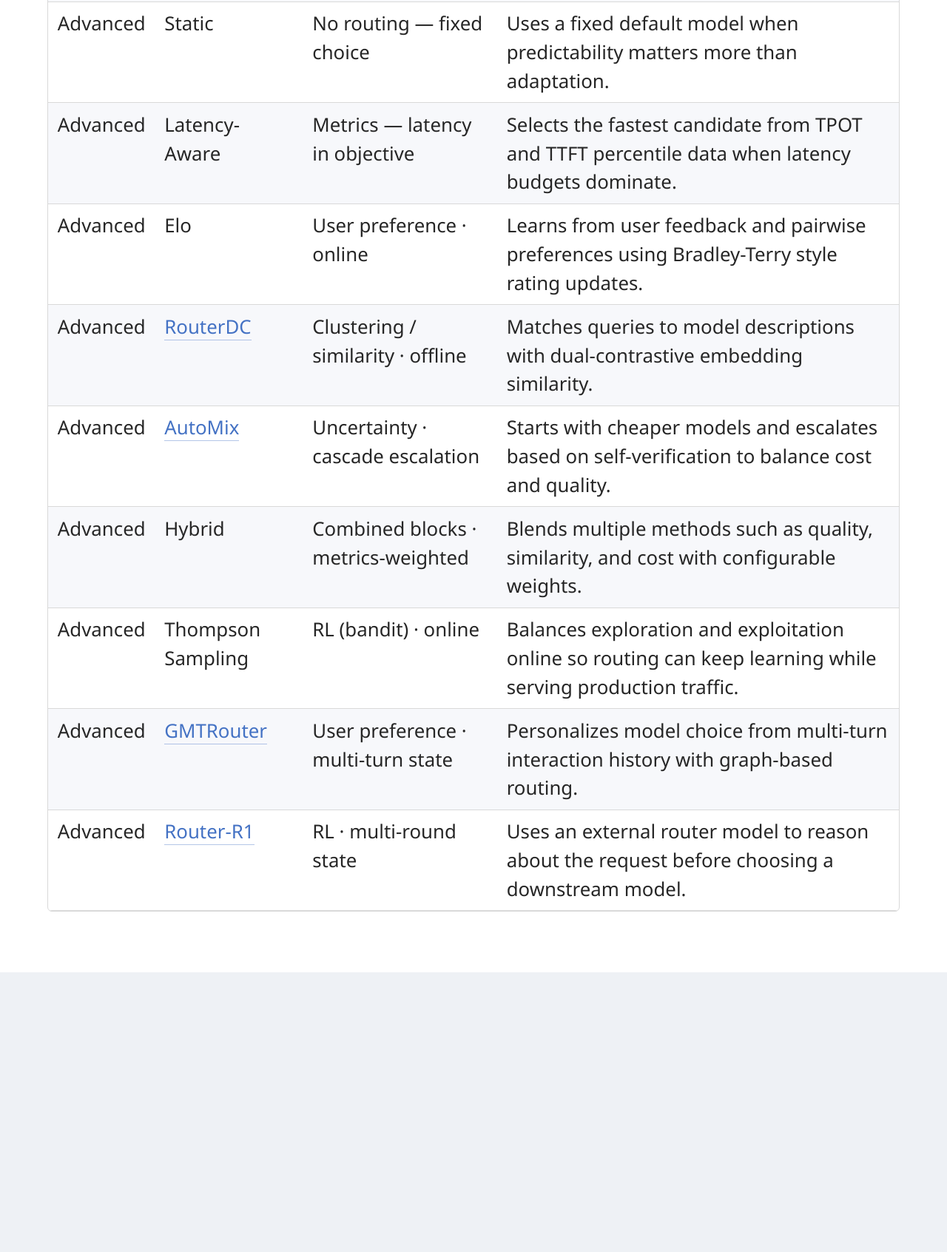
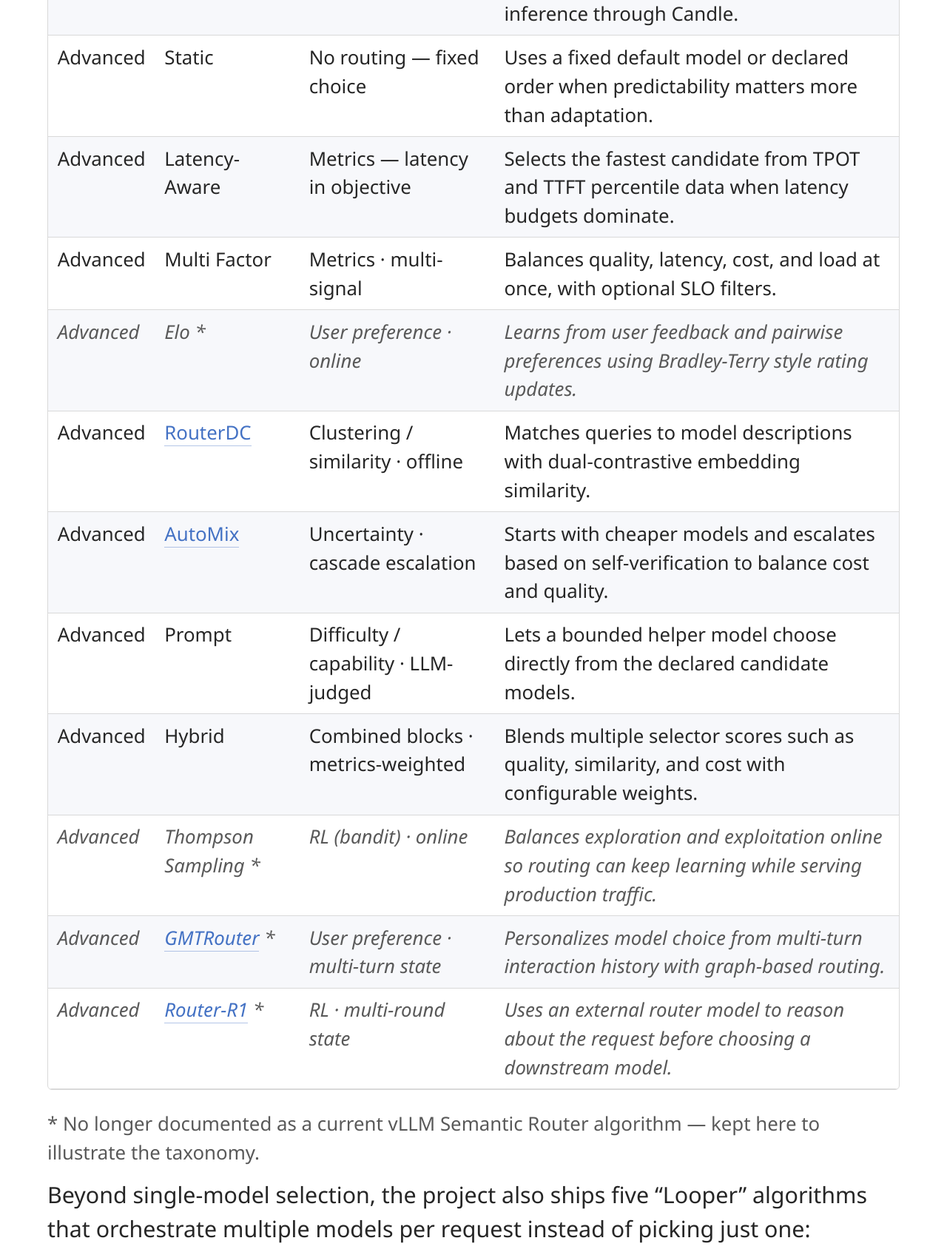
Before and after one commit to tedkyi/llm_routing, a plain HTML site: page vllm-semantic-router.html in a window 1280 px wide. Shown: the part 2332-4024 px from the top of the page at 74% size. Before the commit the page ends 3646 px from the top, so only its background shows below. Drawn offline with Linux system fonts and the light colour scheme.

Commit message:
Update list of vLLM algorithms and add a couple links

```diff
--- a/assets/style.css
+++ b/assets/style.css
@@ -405,6 +405,20 @@ tbody tr:nth-child(even) {
   background: #f7f8fb;
 }
 
+tr.deprecated {
+  font-style: italic;
+}
+
+tr.deprecated td {
+  color: var(--muted);
+}
+
+.table-footnote {
+  font-size: 0.85em;
+  color: var(--muted);
+  margin: 0.6rem 0 1.6rem;
+}
+
 .timeline-callout {
   font-size: 0.85em;
   color: var(--muted);
--- a/vllm-semantic-router.html
+++ b/vllm-semantic-router.html
@@ -76,7 +76,7 @@
 
 <hr class="section-divider">
 
-<p>By mid-2026 the project supports 11+ selection algorithms, from simple nearest-neighbor voting to online learning methods like Thompson sampling &mdash; illustrating how much the decision-algorithm menu from earlier in this talk has grown in practice.</p>
+<p>As of mid-2026 the project documents 11 current selection algorithms, from simple nearest-neighbor voting to live metrics-blending &mdash; illustrating how much the decision-algorithm menu from earlier in this talk has grown in practice. A few earlier proposals (marked below) didn&rsquo;t make it into the shipped algorithm set, but are kept here since they still map cleanly onto that taxonomy.</p>
 
 <div class="table-wrap">
 <table>
@@ -88,15 +88,35 @@
     <tr><td>ML-based</td><td>KMeans</td><td>Clustering &middot; new models cheap</td><td>Clusters requests and assigns models based on cluster-level quality and efficiency patterns.</td></tr>
     <tr><td>ML-based</td><td>SVM</td><td>Difficulty classifier &middot; offline</td><td>Learns nonlinear decision boundaries between model preferences using an RBF classifier.</td></tr>
     <tr><td>ML-based</td><td>MLP</td><td>Difficulty classifier &middot; offline</td><td>Uses a neural router to predict the best model from embeddings, with efficient inference through Candle.</td></tr>
-    <tr><td>Advanced</td><td>Static</td><td>No routing &mdash; fixed choice</td><td>Uses a fixed default model when predictability matters more than adaptation.</td></tr>
+    <tr><td>Advanced</td><td>Static</td><td>No routing &mdash; fixed choice</td><td>Uses a fixed default model or declared order when predictability matters more than adaptation.</td></tr>
     <tr><td>Advanced</td><td>Latency-Aware</td><td>Metrics &mdash; latency in objective</td><td>Selects the fastest candidate from TPOT and TTFT percentile data when latency budgets dominate.</td></tr>
-    <tr><td>Advanced</td><td>Elo</td><td>User preference &middot; online</td><td>Learns from user feedback and pairwise preferences using Bradley-Terry style rating updates.</td></tr>
+    <tr><td>Advanced</td><td>Multi Factor</td><td>Metrics &middot; multi-signal</td><td>Balances quality, latency, cost, and load at once, with optional SLO filters.</td></tr>
+    <tr class="deprecated"><td>Advanced</td><td>Elo *</td><td>User preference &middot; online</td><td>Learns from user feedback and pairwise preferences using Bradley-Terry style rating updates.</td></tr>
     <tr><td>Advanced</td><td><a href="https://arxiv.org/abs/2409.19886" target="_blank" rel="noopener">RouterDC</a></td><td>Clustering / similarity &middot; offline</td><td>Matches queries to model descriptions with dual-contrastive embedding similarity.</td></tr>
     <tr><td>Advanced</td><td><a href="https://arxiv.org/abs/2310.12963" target="_blank" rel="noopener">AutoMix</a></td><td>Uncertainty &middot; cascade escalation</td><td>Starts with cheaper models and escalates based on self-verification to balance cost and quality.</td></tr>
-    <tr><td>Advanced</td><td>Hybrid</td><td>Combined blocks &middot; metrics-weighted</td><td>Blends multiple methods such as quality, similarity, and cost with configurable weights.</td></tr>
-    <tr><td>Advanced</td><td>Thompson Sampling</td><td>RL (bandit) &middot; online</td><td>Balances exploration and exploitation online so routing can keep learning while serving production traffic.</td></tr>
-    <tr><td>Advanced</td><td><a href="https://arxiv.org/abs/2511.08590" target="_blank" rel="noopener">GMTRouter</a></td><td>User preference &middot; multi-turn state</td><td>Personalizes model choice from multi-turn interaction history with graph-based routing.</td></tr>
-    <tr><td>Advanced</td><td><a href="https://arxiv.org/abs/2506.09033" target="_blank" rel="noopener">Router-R1</a></td><td>RL &middot; multi-round state</td><td>Uses an external router model to reason about the request before choosing a downstream model.</td></tr>
+    <tr><td>Advanced</td><td>Prompt</td><td>Difficulty / capability &middot; LLM-judged</td><td>Lets a bounded helper model choose directly from the declared candidate models.</td></tr>
+    <tr><td>Advanced</td><td>Hybrid</td><td>Combined blocks &middot; metrics-weighted</td><td>Blends multiple selector scores such as quality, similarity, and cost with configurable weights.</td></tr>
+    <tr class="deprecated"><td>Advanced</td><td>Thompson Sampling *</td><td>RL (bandit) &middot; online</td><td>Balances exploration and exploitation online so routing can keep learning while serving production traffic.</td></tr>
+    <tr class="deprecated"><td>Advanced</td><td><a href="https://arxiv.org/abs/2511.08590" target="_blank" rel="noopener">GMTRouter</a> *</td><td>User preference &middot; multi-turn state</td><td>Personalizes model choice from multi-turn interaction history with graph-based routing.</td></tr>
+    <tr class="deprecated"><td>Advanced</td><td><a href="https://arxiv.org/abs/2506.09033" target="_blank" rel="noopener">Router-R1</a> *</td><td>RL &middot; multi-round state</td><td>Uses an external router model to reason about the request before choosing a downstream model.</td></tr>
+  </tbody>
+</table>
+</div>
+<p class="table-footnote">* No longer documented as a current vLLM Semantic Router algorithm &mdash; kept here to illustrate the taxonomy.</p>
+
+<p>Beyond single-model selection, the project also ships five &ldquo;Looper&rdquo; algorithms that orchestrate multiple models per request instead of picking just one:</p>
+
+<div class="table-wrap">
+<table>
+  <thead>
+    <tr><th>Method</th><th>Where it fits in the taxonomy</th><th>What it does</th></tr>
+  </thead>
+  <tbody>
+    <tr><td>Confidence</td><td>Workflow = cascade with escalation policy</td><td>Escalates sequentially through models until confidence clears a threshold.</td></tr>
+    <tr><td>Ratings</td><td>Workflow = parallel + aggregate</td><td>Gets one response from each candidate with bounded concurrency, similar to consensus voting.</td></tr>
+    <tr><td>ReMoM</td><td>RL / multi-round &middot; reasoning synthesis</td><td>Explores several reasoning paths across multiple rounds, then synthesizes a final answer.</td></tr>
+    <tr><td>Fusion</td><td>Workflow = parallel + aggregate, panel + judge</td><td>Runs an analysis panel across models, then a judge/synthesis pass merges the results.</td></tr>
+    <tr><td>Workflows</td><td>Workflow = planner + multi-step</td><td>Executes a bounded static or planner-generated multi-worker flow.</td></tr>
   </tbody>
 </table>
 </div>
```
Also changed, not shown: reading-list-recent.html (+4 -0 lines), where-this-leaves-us.html (+1 -1 lines).
